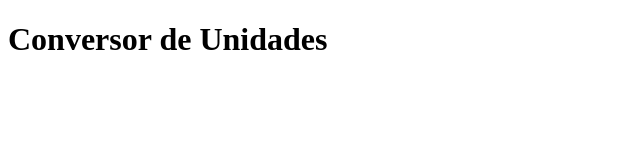
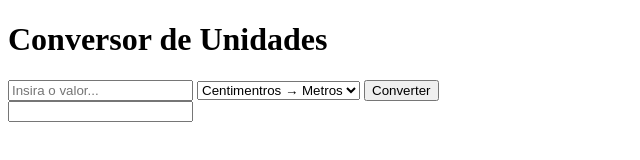
Before and after one commit to Robert-TaylorMF/DEV-WEB, a plain HTML site: page conversor-de-unidades/index.html in a window 1280 px wide. Shown: the whole page, without its empty margins (0-640 px from the left). Drawn offline with Linux system fonts and the light colour scheme.

Commit message:
Adicionando a conversão de centimetros para metros e metros para centimentos. Adicionado botão de conversão e caixas de inputs.

```diff
--- a/conversor-de-unidades/index.html
+++ b/conversor-de-unidades/index.html
@@ -1,6 +1,18 @@
 <!DOCTYPE html>
 <html>
     <body>
+        <head>
+            <link href="style.css" rel="stylesheet"/>
+            <title>Conversor de Unidades</title>
+        </head>
         <h1>Conversor de Unidades</h1>
+        <input type="number" id="valor" placeholder="Insira o valor...">
+        <select id="unidade">
+            <option value="cmToMet">Centimentros → Metros</option>
+            <option value="metToCm">Metros → Centimentros</option>
+        </select>
+        <button onclick="converter()">Converter</button> <br>
+        <input id="resultado" name="resultado" readonly>
+        <script src="script.js"></script>
     </body>
 </html>
```
